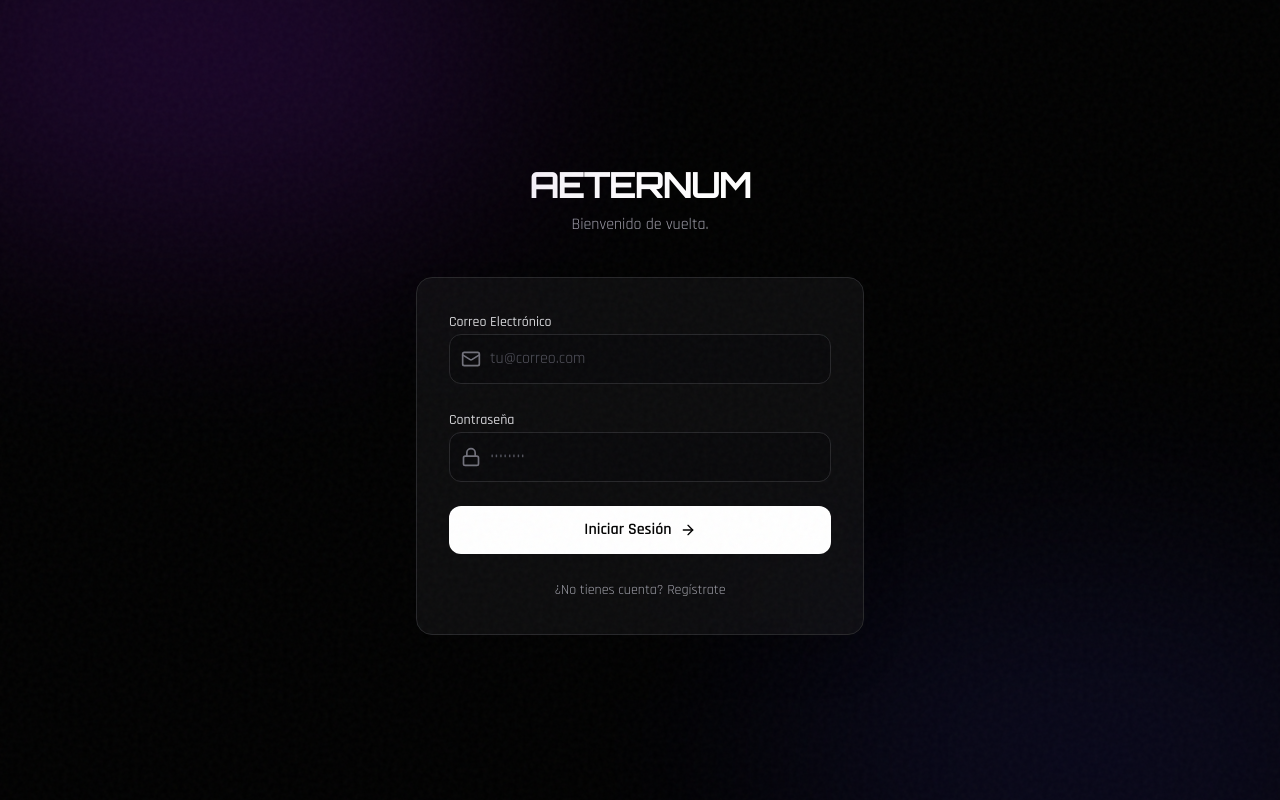
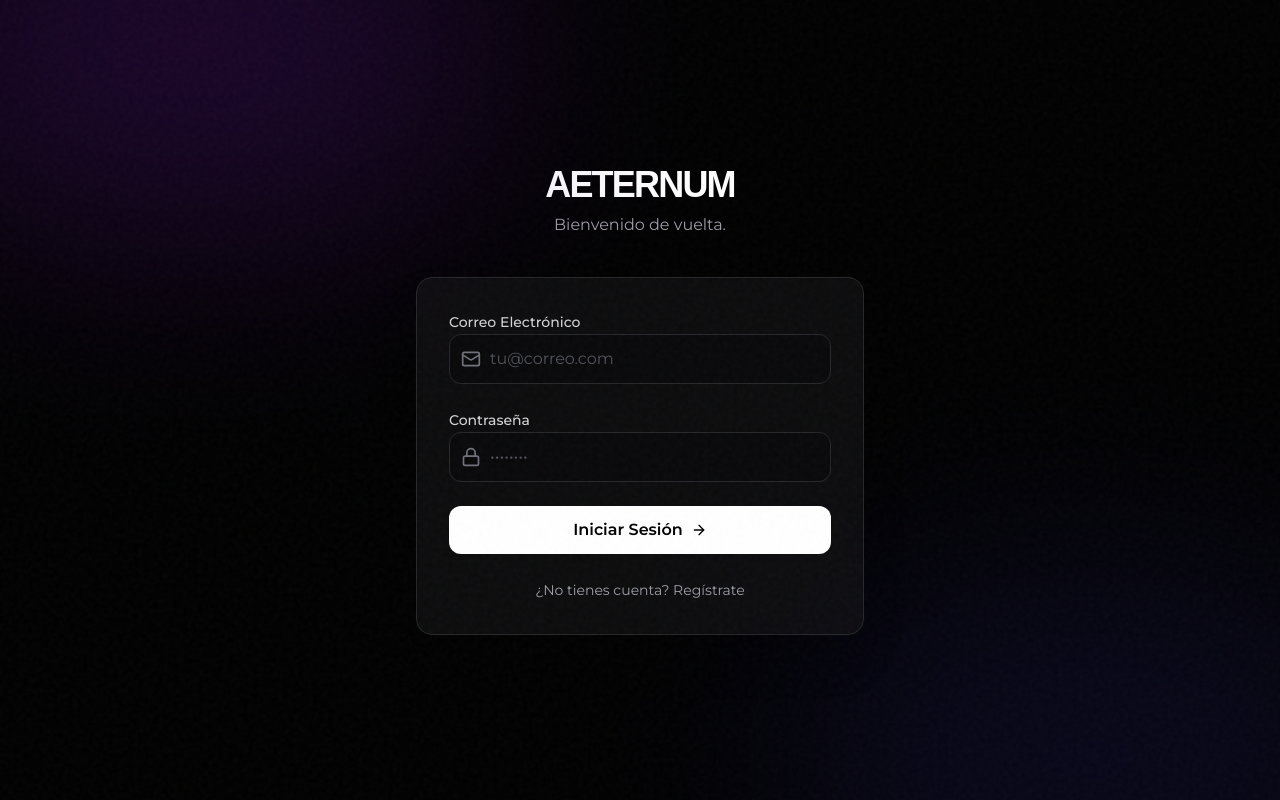
Before and after one commit to marespi21/aeternum.inn, a Next.js app: page /login in a window 1280 px wide. Built offline with nearby package versions, Linux system fonts and the light colour scheme.

Commit message:
style: rediseño premium con tipografia sloth y montserrat, ajustes de logo y refinamiento visual

```diff
--- a/src/app/globals.css
+++ b/src/app/globals.css
@@ -15,6 +15,12 @@
   --color-emerald-600: #608a2c;
   --color-emerald-900: #1c280d;
   --color-emerald-950: #0e1406;
+
+  /* Mapeo de la tipografía personalizada para que las clases de Tailwind la reconozcan */
+  --font-title: var(--font-title), "Orbitron", sans-serif;
+  --font-mono: var(--font-omnium-alt), monospace;
+  --font-body: var(--font-omnium-alt), sans-serif;
+  --font-sans: var(--font-omnium-alt), sans-serif;
 }
 
 @layer base {
@@ -39,29 +45,30 @@
     color-scheme: dark;
     background-color: #050505;
     color: #f4f4f5;
-    font-family: var(--font-body), "Rajdhani", sans-serif;
+    font-family: var(--font-omnium-alt), sans-serif;
   }
 
   body {
     background-color: #050505;
     color: #f4f4f5;
     overflow-x: hidden;
-    font-family: var(--font-body), "Rajdhani", sans-serif;
+    font-family: var(--font-omnium-alt), sans-serif;
     selection-background-color: #ffffff;
     selection-color: #000000;
   }
 
-  h1, h2, h3, h4, h5, h6, .font-title {
-    font-family: var(--font-title), "Orbitron", sans-serif;
+  h1, h2, .font-title {
+    font-family: var(--font-title) !important;
     letter-spacing: 0.05em;
   }
 
-  p, span, a, input, select, textarea, button, .font-body {
-    font-family: var(--font-body), "Rajdhani", sans-serif;
+  h3, h4, h5, h6 {
+    font-family: var(--font-omnium-alt) !important;
+    letter-spacing: 0.05em;
   }
 
-  code, pre, .font-mono {
-    font-family: var(--font-mono-tech), "Chakra Petch", monospace;
+  body, p, span, a, input, select, textarea, button, .font-body, .font-mono {
+    font-family: var(--font-omnium-alt), sans-serif;
   }
 
   ::selection {
--- a/src/app/layout.tsx
+++ b/src/app/layout.tsx
@@ -1,23 +1,18 @@
 import type { Metadata } from "next";
-import { Orbitron, Rajdhani, Chakra_Petch } from "next/font/google";
+import { Montserrat } from "next/font/google";
+import localFont from 'next/font/local'
 import "./globals.css";
 
-const fontTitle = Orbitron({
-  variable: "--font-title",
+const fontOmniumAlt = Montserrat({
+  variable: "--font-omnium-alt",
   subsets: ["latin"],
-  weight: ["400", "500", "600", "700", "800", "900"],
+  weight: ["300", "400", "500", "600", "700", "800", "900"],
 });
 
-const fontBody = Rajdhani({
-  variable: "--font-body",
-  subsets: ["latin"],
-  weight: ["300", "400", "500", "600", "700"],
-});
-
-const fontMonoTech = Chakra_Petch({
-  variable: "--font-mono-tech",
-  subsets: ["latin"],
-  weight: ["300", "400", "500", "600", "700"],
+const fontTitle = localFont({
+  src: '../../public/fonts/sloth_rounded.ttf',
+  variable: '--font-title',
+  display: 'swap',
 });
 
 export const metadata: Metadata = {
@@ -57,9 +52,9 @@ export default function RootLayout({
   return (
     <html
       lang="es"
-      className={`${fontTitle.variable} ${fontBody.variable} ${fontMonoTech.variable} dark h-full antialiased scroll-smooth`}
+      className={`${fontTitle.variable} ${fontOmniumAlt.variable} dark h-full antialiased scroll-smooth`}
     >
-      <body className="min-h-full flex flex-col bg-[#050505] text-[#f4f4f5] font-body selection:bg-white selection:text-black">
+      <body className="min-h-full flex flex-col bg-[#050505] text-[#f4f4f5] selection:bg-white selection:text-black">
         <div className="noise-overlay" aria-hidden="true" />
         {children}
       </body>
--- a/src/components/home/EventsSection.tsx
+++ b/src/components/home/EventsSection.tsx
@@ -25,7 +25,7 @@ export async function EventsSection() {
             TEMPORADA 2026 // LINEUP OFICIAL
           </div>
           <h2 className="text-3xl sm:text-5xl font-black font-mono uppercase tracking-tight text-white">
-            PRÓXIMOS EVENTOS
+            PROXIMOS EVENTOS
           </h2>
         </div>
         <p className="max-w-md text-xs sm:text-sm font-sans text-zinc-400 leading-relaxed">
--- a/src/components/home/GuestListSection.tsx
+++ b/src/components/home/GuestListSection.tsx
@@ -65,7 +65,7 @@ export function GuestListSection() {
             </div>
 
             <h2 className="text-3xl sm:text-4xl md:text-5xl font-black font-mono text-white tracking-tight uppercase leading-tight">
-              ÚNETE A LA GUEST LIST
+              UNETE A LA GUEST LIST
             </h2>
 
             <p className="text-sm sm:text-base text-zinc-300 font-sans leading-relaxed">
--- a/src/components/home/MarqueeBanner.tsx
+++ b/src/components/home/MarqueeBanner.tsx
@@ -6,11 +6,11 @@ import { Disc, Radio, Zap } from "lucide-react";
 export function MarqueeBanner() {
   const marqueeItems = [
     "POTENCIAMOS DJS NACIONALES",
-    "RAVES EN LUGARES DE PELÍCULA",
-    "MOMENTOS PARA LA ETERNIDAD",
-    "MEDELLÍN UNDERGROUND",
-    "SONIDO FUNKTION-ONE",
-    "TRANSMISIÓN 24/7",
+    "RAVES EN LUGARES DE PELICULA",
+    "HARD TECHNO",
+    "MEDELLIN UNDERGROUND",
+    "MOMENTOS ETERNOS",
+    "TRANSMISION 24/7",
     "AETERNUM SESSIONS",
   ];
 
--- a/src/components/home/VideoSetsSection.tsx
+++ b/src/components/home/VideoSetsSection.tsx
@@ -69,7 +69,7 @@ export function VideoSetsSection({ initialVideos }: { initialVideos: any[] }) {
   const filterTabs: { label: string; value: FilterType; count: number }[] = [
     { label: "TODOS LOS SETS", value: "ALL", count: mappedVideos.length },
     {
-      label: "CAPÍTULOS",
+      label: "CAPITULOS",
       value: "CAPITULOS",
       count: mappedVideos.filter((i) => i.category === "CAPITULOS").length,
     },
@@ -98,7 +98,7 @@ export function VideoSetsSection({ initialVideos }: { initialVideos: any[] }) {
             CANAL OFICIAL // YOUTUBE @AETERNUM-INN
           </div>
           <h2 className="text-3xl sm:text-5xl font-black font-mono uppercase tracking-tight text-white">
-            LUGARES DE PELÍCULA
+            LUGARES DE PELICULA
           </h2>
         </div>
 
@@ -183,7 +183,7 @@ export function VideoSetsSection({ initialVideos }: { initialVideos: any[] }) {
                 {/* Chapter or Badge */}
                 {item.chapterNumber && (
                   <div className="absolute top-3 left-3 bg-black/85 backdrop-blur-md px-2.5 py-1 rounded-md border border-white/20 text-[10px] font-mono font-bold text-white tracking-widest">
-                    CAPÍTULO 0{item.chapterNumber}
+                    CAPITULO 0{item.chapterNumber}
                   </div>
                 )}
 
--- a/src/components/layout/Footer.tsx
+++ b/src/components/layout/Footer.tsx
@@ -30,7 +30,7 @@ export function Footer() {
     {
       name: "SoundCloud",
       handle: "Aeternum Radio",
-      url: "https://soundcloud.com",
+      url: "https://soundcloud.com/aeternum-inn",
       icon: <SoundcloudIcon className="w-5 h-5" />,
     },
     {
@@ -65,7 +65,7 @@ export function Footer() {
                   className="w-full h-full object-cover"
                 />
               </div>
-              <span className="text-2xl font-black font-mono tracking-[0.25em] text-white uppercase inline-block">
+              <span className="text-2xl font-black font-title tracking-[0.25em] text-white uppercase inline-block">
                 AETERNUM
               </span>
             </a>
--- a/src/components/layout/Navbar.tsx
+++ b/src/components/layout/Navbar.tsx
@@ -53,7 +53,7 @@ export function Navbar() {
               </div>
 
               <div className="flex items-center gap-2">
-                <span className="text-lg sm:text-xl font-black tracking-[0.25em] text-white font-mono uppercase group-hover:text-zinc-200 transition-colors">
+                <span className="text-lg sm:text-xl font-black tracking-[0.25em] text-white font-title uppercase group-hover:text-zinc-200 transition-colors">
                   AETERNUM
                 </span>
                 <span className="text-[10px] tracking-widest text-zinc-500 font-mono hidden sm:inline">
@@ -132,7 +132,7 @@ export function Navbar() {
                   />
                 </div>
                 <div>
-                  <div className="text-lg font-bold font-mono text-white tracking-widest">
+                  <div className="text-lg font-bold font-title text-white tracking-widest">
                     AETERNUM
                   </div>
                   <div className="text-[10px] font-mono text-emerald-400">
--- a/src/components/ui/Logo.tsx
+++ b/src/components/ui/Logo.tsx
@@ -38,7 +38,7 @@ export function Logo({
             priority
           />
         </div>
-        <span className="text-xs font-mono font-bold tracking-[0.2em] text-white uppercase group-hover:text-zinc-200 transition-colors">
+        <span className="text-xs font-title font-bold tracking-[0.2em] text-white uppercase group-hover:text-zinc-200 transition-colors">
           AETERNUM
         </span>
       </div>
```
Also changed, not shown: src/components/home/HeroSection.tsx (+4 -7 lines), src/components/home/ManifestoSection.tsx (+9 -9 lines), public/fonts/sloth_rounded.ttf (added).
